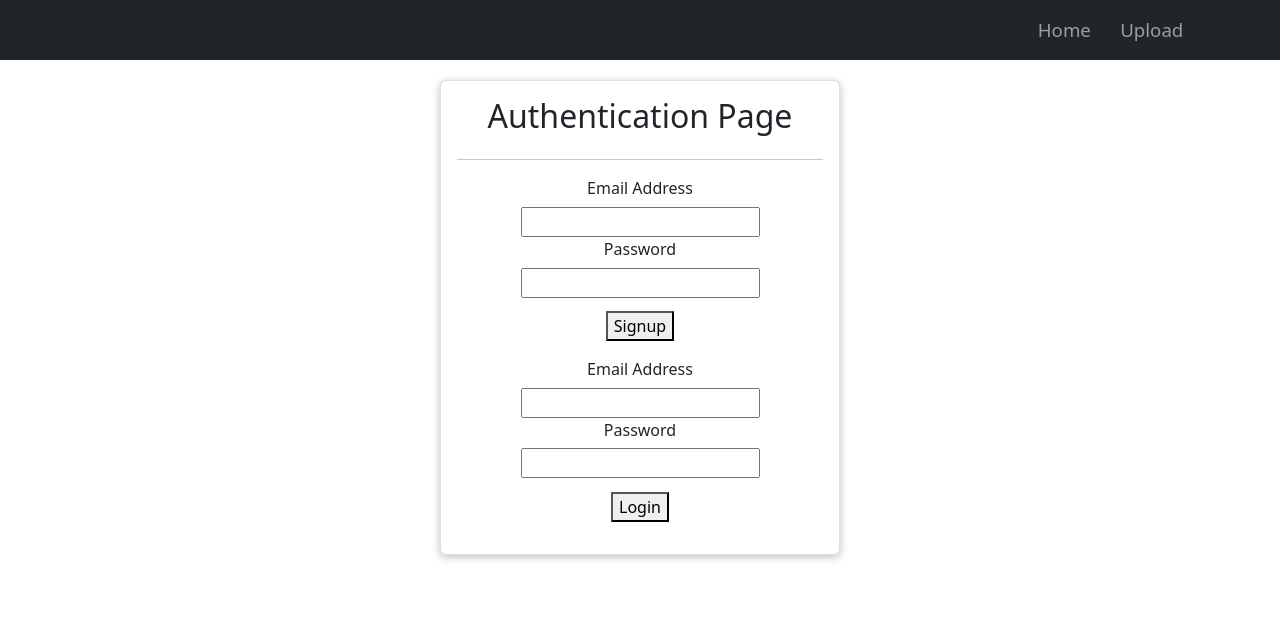
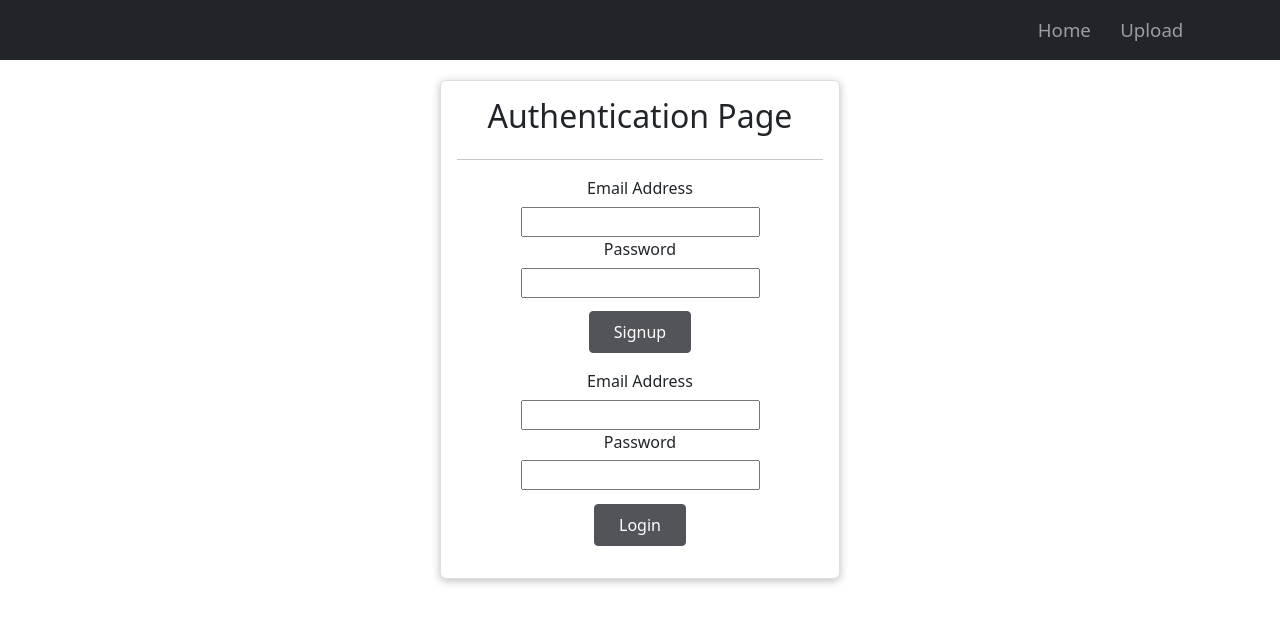
Before and after one commit to JackyXu-Cool/Team-2130-Machine-Learning-Roulette, a React (Create React App) app in the folder mlr_frontend/: page /auth in a window 1280 px wide. Shown: the top 624 px of the page. Built offline with nearby package versions, Linux system fonts and the light colour scheme; the HTML template or start-up script is replaced by a standard one; what amazon-cognito-identity-js would draw is missing.

Commit message:
add button styling and parse training percentage

```diff
--- a/mlr_frontend/src/pages/AuthPage/Signin.js
+++ b/mlr_frontend/src/pages/AuthPage/Signin.js
@@ -1,13 +1,14 @@
-import React, {useState} from "react";
+import React, { useState } from "react";
+import Button from '../../components/Button/Button';
 import UserPool from "./UserPool";
 import { CognitoUser, AuthenticationDetails } from "amazon-cognito-identity-js";
 
 
 const Login = () => {
-    const[email, setEmail] = useState("");
-    const[password, setPassword] = useState("");
+    const [email, setEmail] = useState("");
+    const [password, setPassword] = useState("");
 
-    const onSubmit = (event) =>{
+    const onSubmit = (event) => {
         event.preventDefault();
 
         const user = new CognitoUser({
@@ -37,16 +38,16 @@ const Login = () => {
             <form onSubmit={onSubmit}>
                 <p style={{ marginBottom: '5pt', fontWeight: 500 }}>Email Address</p>
                 <input
-                    value = {email}
+                    value={email}
                     onChange={(event) => setEmail(event.target.value)}
                 ></input>
                 <p style={{ marginBottom: '5pt', fontWeight: 500 }}>Password</p>
                 <input
-                    value = {password} type = "password"
+                    value={password} type="password"
                     onChange={(event) => setPassword(event.target.value)}
                 ></input>
 
-                <button type="submit">Login</button>
+                <Button type="submit">Login</Button>
             </form>
 
         </div>
--- a/mlr_frontend/src/pages/AuthPage/Signup.js
+++ b/mlr_frontend/src/pages/AuthPage/Signup.js
@@ -1,16 +1,17 @@
-import React, {useState} from "react";
+import React, { useState } from "react";
 import UserPool from "./UserPool";
+import Button from "../../components/Button/Button";
 
 //Method to Sign up
 const Signup = () => {
-    const[email, setEmail] = useState("");
-    const[password, setPassword] = useState("");
+    const [email, setEmail] = useState("");
+    const [password, setPassword] = useState("");
 
-    const onSubmit = (event) =>{
+    const onSubmit = (event) => {
         event.preventDefault();
-        UserPool.signUp(email,password,[],null,(err,data) =>{
+        UserPool.signUp(email, password, [], null, (err, data) => {
             //if user signup password not fit requirement, log error
-            if(err){
+            if (err) {
                 console.log(err);
             }
             console.log(data);
@@ -22,16 +23,16 @@ const Signup = () => {
             <form onSubmit={onSubmit}>
                 <p style={{ marginBottom: '5pt', fontWeight: 500 }}>Email Address</p>
                 <input
-                    value = {email}
+                    value={email}
                     onChange={(event) => setEmail(event.target.value)}
                 ></input>
                 <p style={{ marginBottom: '5pt', fontWeight: 500 }}>Password</p>
                 <input
-                    value = {password}
+                    value={password}
                     onChange={(event) => setPassword(event.target.value)}
                 ></input>
 
-                <button type="submit">Signup</button>
+                <Button type="submit">Signup</Button>
             </form>
 
         </div>
```
Also changed, not shown: mlr_frontend/src/pages/AuthPage/AuthPage.js (+3 -44 lines), 1 other file (tests, documents, lock files or other folders).
